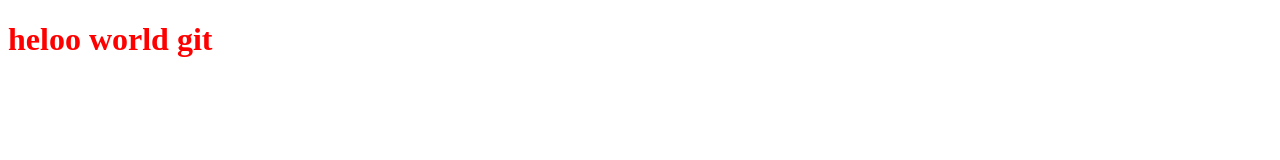
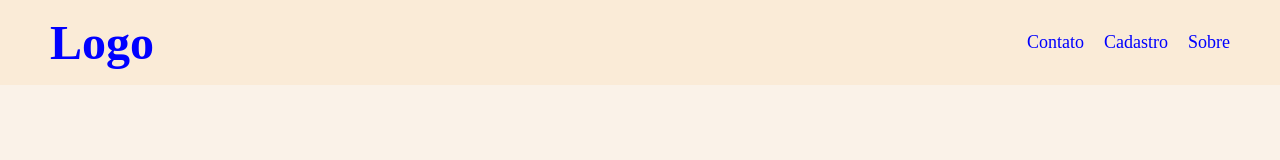
Before and after one commit to Testegit411/git_rep_1, a plain HTML site: page index.html in a window 1280 px wide. Drawn offline with Linux system fonts and the light colour scheme.

Commit message:
Criação da NavBar do meu Site/Teste

```diff
--- a/css/style.css
+++ b/css/style.css
@@ -1,3 +1,57 @@
-h1 {
-    color: red;
+*{
+    margin: 0;
+    padding: 0;
+    box-sizing: border-box;
 }
+
+body {
+    background-color: rgb(250, 242, 232);
+}
+
+header {
+    background-color: antiquewhite;
+}
+
+.navbar {
+    display: flex;
+    justify-content: space-between;
+    align-items: center;
+    padding: 15px 50px;
+    color: blue;
+}
+
+.logo {
+    font-size: 24px;
+    font-weight: bold;
+}
+
+.nav-links {
+    list-style: none;
+    display: flex;
+    cursor: pointer;
+    gap:20px;
+}
+
+.nav-links a {
+    text-decoration: none;
+    color: blue;
+    font-size: 18px;
+    transition: 0.3s ease;
+}
+
+.nav-links a:hover {
+    color: #f85656;
+}
+
+@media (max-width: 600px) {
+    .navbar {
+        flex-direction: column;
+        text-align: center;
+    }
+
+    .nav-links {
+        flex-direction: column;
+        gap: 10px;
+        margin-top: 10px;
+    }
+}
--- a/index.html
+++ b/index.html
@@ -8,6 +8,18 @@
 
 </head>
 <body>
-    <h1>heloo world git</h1>
+    <header>
+        <div class="navbar">
+            <div class="logo">
+                <h1>Logo</h1>
+            </div>
+            <ul class="nav-links">
+                <li><a href="#">Contato</a></li>
+                <li><a href="#">Cadastro</a></li>
+                <li><a href="#">Sobre</a></li>
+            </ul>
+
+        </div>
+    </header>
 </body>
 </html>
```
